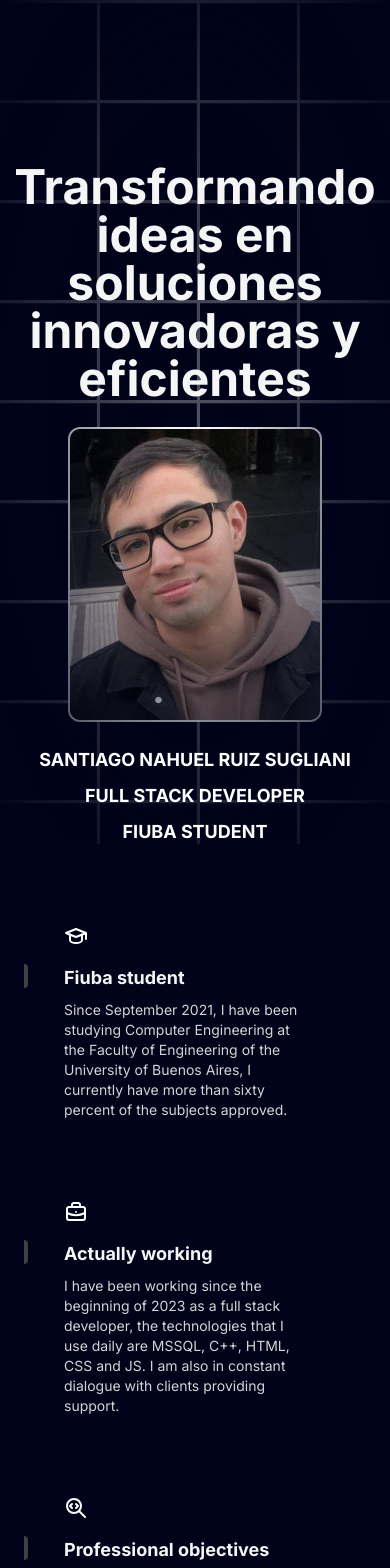
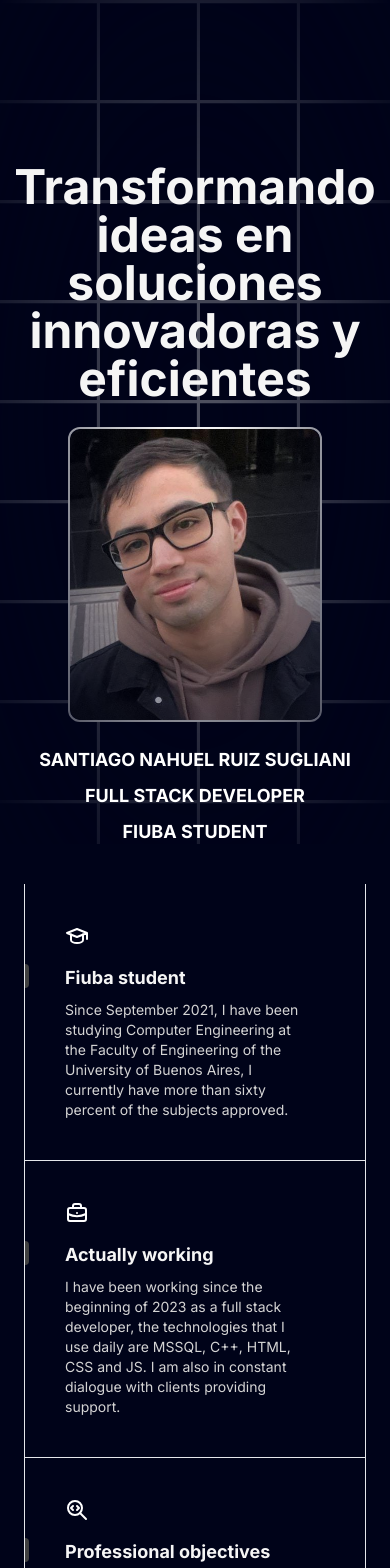
Before and after one commit to ruizsugliani/Portfolio, a Next.js app: page / in a window 390 px wide. Shown: the top 1568 px of the page. Built offline with nearby package versions, Linux system fonts and the light colour scheme.

Commit message:
Retoques al about

```diff
--- a/app/components/About.tsx
+++ b/app/components/About.tsx
@@ -33,7 +33,7 @@ export function About() {
     },
   ];
   return (
-    <div className="grid grid-cols-1 md:grid-cols-2 lg:grid-cols-4  relative z-10 py-10 p-6 w-full mx-auto bg-black-100">
+    <div className="grid grid-cols-1 sm:grid-cols-2 lg:grid-cols-4  relative z-10 py-10 p-6 w-full mx-auto bg-black-100">
       {features.map((feature, index) => (
         <Feature key={feature.title} {...feature} index={index} />
       ))}
@@ -55,9 +55,7 @@ const Feature = ({
   return (
     <div
       className={cn(
-        "flex flex-col lg:border-r  py-10 relative group/feature ",
-        (index === 0 || index === 4) && "lg:border-l ",
-        index < 4 && "lg:border-b "
+        "flex flex-col border-r border-b border-l py-10 relative group/feature ",
       )}
     >
       {index < 4 && (
```
